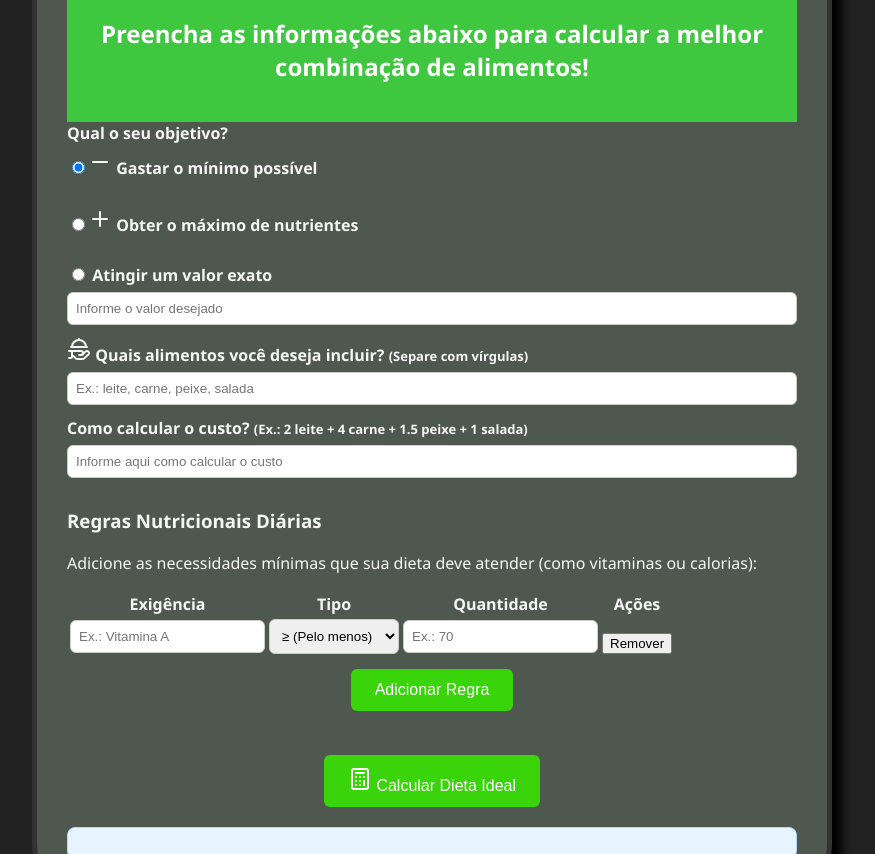
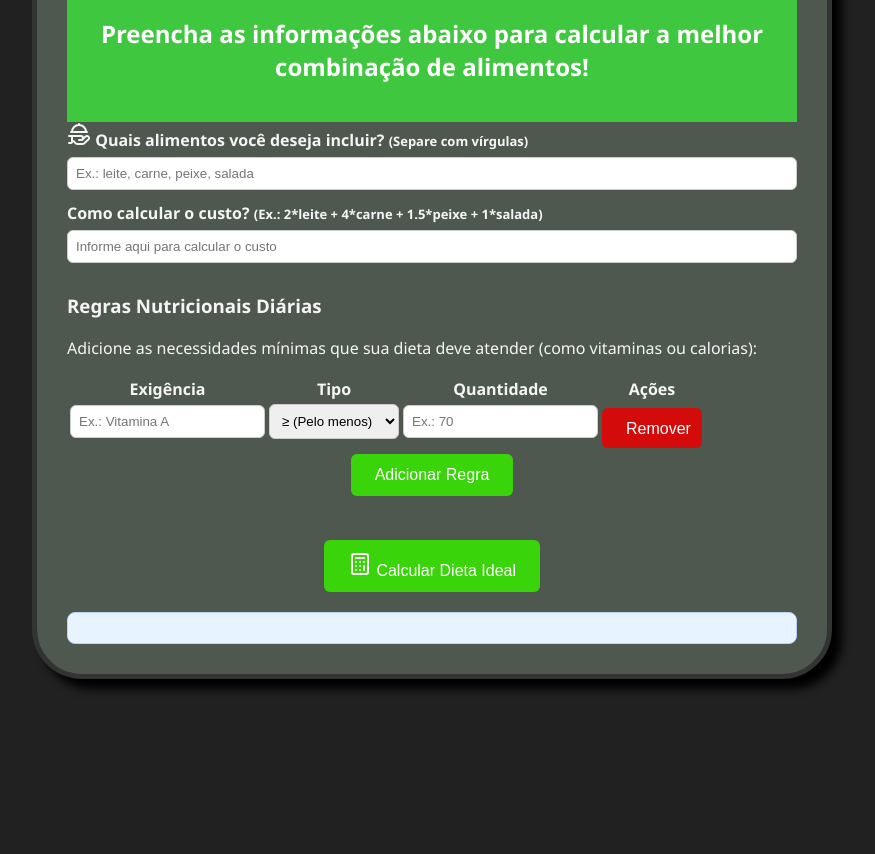
Before and after one commit to PedroRoque5/AlimentosS-A-PL, a plain HTML site: page index.html in a window 1280 px wide. Shown: the part 540-1394 px from the top of the page, without its empty margins (208-1083 px from the left). After the commit the page ends 1269 px from the top, so only its background shows below. Drawn offline with nearby package versions, Linux system fonts and the light colour scheme.

Commit message:
mudanças

```diff
--- a/index.html
+++ b/index.html
@@ -18,23 +18,12 @@
         </div>
 
         <form id="solverForm">
-            <label><strong>Qual o seu objetivo?</strong></label>
-            <div class="radio-group">
-                <label><input type="radio" name="tipo" value="min" checked><i data-lucide="minus"></i> Gastar o mínimo
-                    possível</label><br>
-                <label><input type="radio" name="tipo" value="max"><i data-lucide="plus"></i> Obter o máximo de
-                    nutrientes</label><br>
-                <label><input type="radio" name="tipo" value="valor"> Atingir um valor exato</label>
-                <input type="number" name="valor" placeholder="Informe o valor desejado">
-            </div>
-
             <label><strong><i data-lucide="hand-platter"></i> Quais alimentos você deseja incluir?</strong> <span
                     style="font-size:small;">(Separe com vírgulas)</span></label>
             <input type="text" name="variaveis" placeholder="Ex.: leite, carne, peixe, salada">
 
-            <label><strong>Como calcular o custo?</strong> <span style="font-size:small;">(Ex.: 2 leite + 4 carne + 1.5
-                    peixe + 1 salada)</span></label>
-            <input type="text" name="objetivo" placeholder="Informe aqui como calcular o custo">
+            <label><strong>Como calcular o custo?</strong> <span style="font-size:small;">(Ex.: 2*leite + 4*carne + 1.5*peixe + 1*salada)</span></label>
+            <input type="text" name="objetivo" placeholder="Informe aqui para calcular o custo">
 
             <h3>Regras Nutricionais Diárias</h3>
             <p>Adicione as necessidades mínimas que sua dieta deve atender (como vitaminas ou calorias):</p>
@@ -59,7 +48,7 @@
                             </select>
                         </td>
                         <td><input type="number" name="valor[]" placeholder="Ex.: 70"></td>
-                        <td><button type="button" onclick="removerLinha(this)">Remover</button></td>
+                        <td><button id="remove" type="button" onclick="removerLinha(this)">Remover</button></td>
                     </tr>
                 </tbody>
             </table>
--- a/style.css
+++ b/style.css
@@ -97,3 +97,19 @@
             border: 1px solid #b3d4fc;
             margin-top: 20px;
         }
+        #remove{
+             background-color: #d40b0b;
+            color: white;
+            border: none;
+            padding: 12px 24px;
+            font-size: 16px;
+            border-radius: 6px;
+            display: block;
+            margin: 0 auto;
+            width: 100px;
+            height: 40px;
+
+        }
+        #remove:hover {
+            background-color: #a80b0b;
+        }
```
